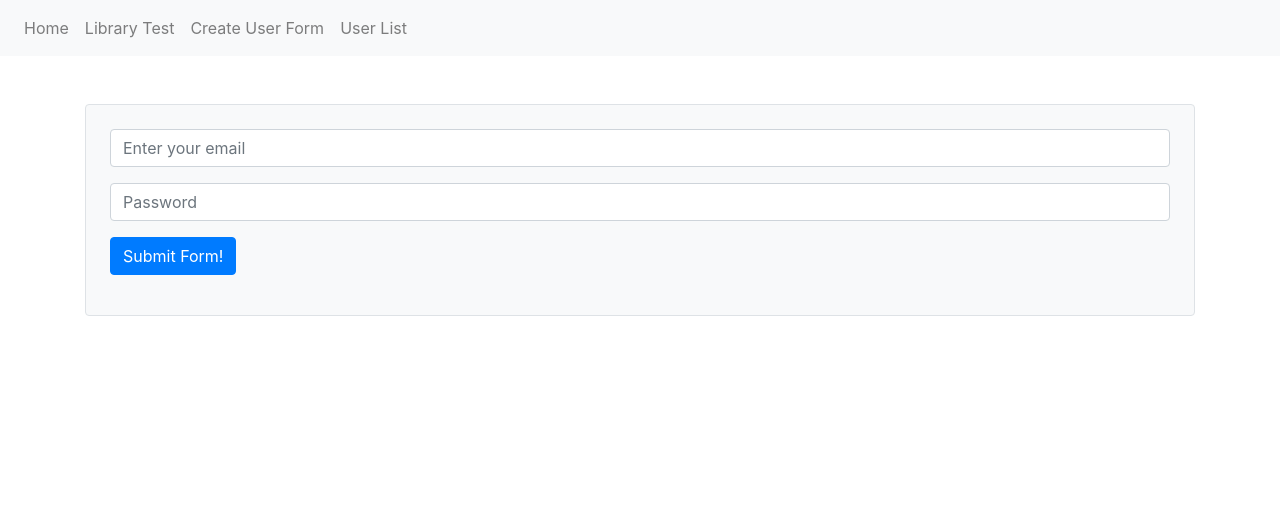
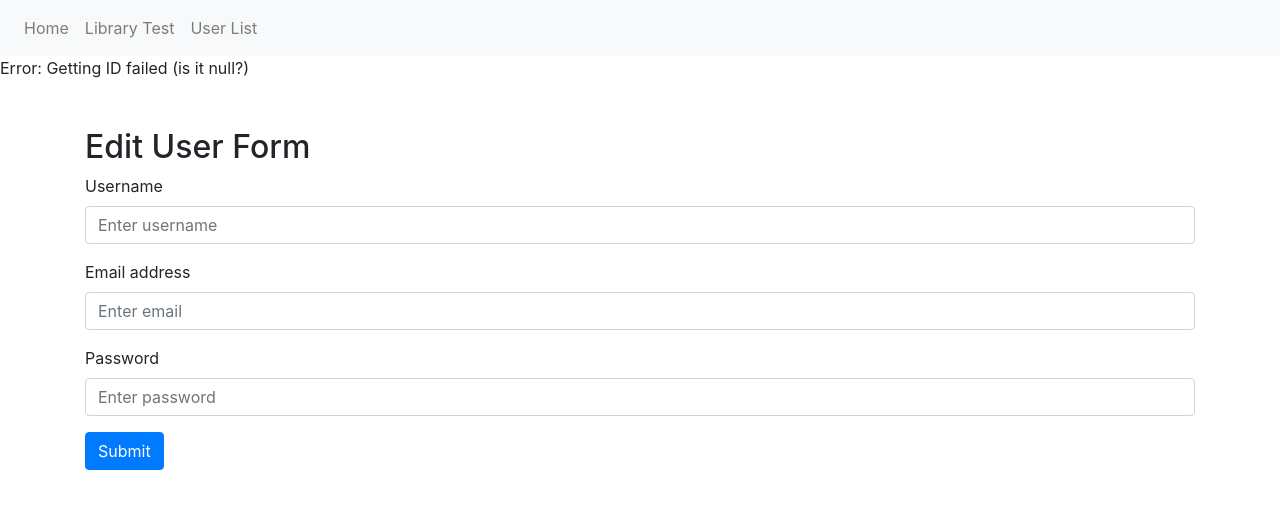
Before and after one commit to DigitalXcape/WebProgramming, a PHP site: page /userForm.php in a window 1280 px wide. Shown: the top 509 px of the page. Run offline with PHP 8.4, Linux system fonts and the light colour scheme.

Commit message:
iuyhfouytuiygb

```diff
--- a/classes/user.php
+++ b/classes/user.php
@@ -1,4 +1,6 @@
 <?php
+
+
 class User {
     // Properties (private fields)
     private $username;
@@ -10,6 +12,13 @@
         $this->setUsername($username);
         $this->setEmail($email);
         $this->setPassword($password);
+    }
+
+    // Constructor to initialize the object from database data
+    public function __constructFromData($username, $email, $password) {
+        $this->username = $username;
+        $this->email = $email;
+        $this->password = $password;
     }
 
     // Getter for username
@@ -34,12 +43,7 @@
 
     // Setter for email
     public function setEmail($email) {
-        // Basic email validation
-        if (filter_var($email, FILTER_VALIDATE_EMAIL)) {
-            $this->email = $email;
-        } else {
-            throw new Exception("Invalid email format.");
-        }
+        $this->email = $email;
     }
 
     // Getter for password (Note: typically, you shouldn't have a getter for passwords)
@@ -47,13 +51,36 @@
         return $this->password;
     }
 
-    // Setter for password
     public function setPassword($password) {
-        // You can add password strength validation here
-        if (strlen($password) >= 6) {
-            $this->password = password_hash($password, PASSWORD_BCRYPT); // Hashing the password
+        // Define regex patterns for validation
+        $lengthPattern = '/^.{8,20}$/';
+        $numberPattern = '/[0-9]/';
+        $lowercasePattern = '/[a-z]/';
+        $uppercasePattern = '/[A-Z]/';
+
+        // Initialize an array to hold the validation errors
+        $requirements = [];
+
+        // Check if the password meets all the requirements
+        if (!preg_match($lengthPattern, $password)) {
+            $requirements[] = "Password must be between 8 and 20 characters long.";
+        }
+        if (!preg_match($numberPattern, $password)) {
+            $requirements[] = "Password must contain at least one number.";
+        }
+        if (!preg_match($lowercasePattern, $password)) {
+            $requirements[] = "Password must contain at least one lowercase letter.";
+        }
+        if (!preg_match($uppercasePattern, $password)) {
+            $requirements[] = "Password must contain at least one uppercase letter.";
+        }
+
+        // Throw an exception if there are validation errors
+        if (count($requirements) > 0) {
+            throw new Exception(implode("\n", $requirements));
         } else {
-            throw new Exception("Password must be at least 6 characters long.");
+            // Hash the password and set it if validation is successful
+            $this->password = $password;
         }
     }
 
--- a/controller/userController.php
+++ b/controller/userController.php
@@ -1,15 +1,20 @@
 <?php
-require_once '../model/database.php';
+require_once '../model/UserModel.php';
 
 class UserController {
-    private $model;
+    public $model;
 
     public function __construct() {
-        $this->model = Database::getInstance();
+        $this->model = UserModel::getInstance();
     }
 
     public function showData() {
         return $this->model->getData();
     }
+
+    public function deleteUser($userId){
+        $this->model->deleteUser($userId);
+    }
+
 }
 ?>
--- /dev/null
+++ b/model/UserModel.php
@@ -0,0 +1,105 @@
+<?php
+require_once '../classes/user.php';
+
+class UserModel {
+    private static $instance = null;
+    private $conn;
+
+    private function __construct($dsn, $username, $password) {
+        try {
+            $this->conn = new PDO($dsn, $username, $password);
+            $this->conn->setAttribute(PDO::ATTR_ERRMODE, PDO::ERRMODE_EXCEPTION);
+        } catch (PDOException $e) {
+            die("Connection failed: " . $e->getMessage());
+        }
+    }
+
+    public static function getInstance() {
+        if (self::$instance === null) {
+            self::$instance = new UserModel('mysql:host=localhost;dbname=db_users', 'root', '');
+        }
+        return self::$instance;
+    }
+
+    public function getData() {
+        if ($this->conn) {
+            try {
+                $stmt = $this->conn->query("SELECT * FROM users");
+                return $stmt->fetchAll(PDO::FETCH_ASSOC);
+            } catch (PDOException $e) {
+                error_log("Query failed: " . $e->getMessage());
+                return [];
+            }
+        } else {
+            error_log("No connection.");
+            return [];
+        }
+    }
+
+    public function __destruct() {
+        $this->conn = null;
+    }
+
+    public function getUsers() {
+
+        $data = $this->getData();
+        $userList = [];
+
+        foreach ($data as $item) {
+            $userList[] = $item['UserName'];
+        }
+
+        return $userList;
+        }
+
+    public function getUserById($userId) {
+        if ($this->conn) {
+            try {
+                $stmt = $this->conn->prepare("SELECT UserName, Email, Password FROM users WHERE UserID = :userId");
+                $stmt->bindParam(':userId', $userId, PDO::PARAM_INT);
+                $stmt->execute();
+                $result = $stmt->fetch(PDO::FETCH_ASSOC);
+
+                if ($result) {
+                    // Create and return a User object
+                    return new User(
+                        $result['UserName'],
+                        $result['Email'],
+                        $result['Password']
+                    );
+                } else {
+                    return null;
+                }
+            } catch (PDOException $e) {
+                error_log("Query failed: " . $e->getMessage());
+                return null;
+            }
+        } else {
+            error_log("No connection.");
+            return null;
+        }
+    }
+
+    public function deleteUser($userId) {
+        if ($this->conn) {
+            try {
+                $stmt = $this->conn->prepare("DELETE FROM users WHERE UserID = :userId");
+                $stmt->bindParam(':userId', $userId, PDO::PARAM_INT);
+                $stmt->execute();
+
+                if ($stmt->rowCount() > 0) {
+                    return true;
+                } else {
+                    return false;
+                }
+            } catch (PDOException $e) {
+                error_log("Delete failed: " . $e->getMessage());
+                return false;
+            }
+        } else {
+            error_log("No connection.");
+            return false;
+        }
+    }
+}
+?>
--- a/php/navbar.php
+++ b/php/navbar.php
@@ -6,7 +6,6 @@
 $navItems = [
     'Home' => '../view/index.php',
     'Library Test' => '../view/libraryTest.php',
-    'Create User Form' => '../view/userForm.php',
     'User List' => '../view/userList.php'
 ];
 
--- a/view/userForm.php
+++ b/view/userForm.php
@@ -11,35 +11,57 @@
 <body>
     <?php generateNavBar($navItems); ?>
 
-    <div class="container my-5">
-        <div id="formContainer" class="p-4 border rounded bg-light"></div>
+    <?php
+    require_once '../controller/UserController.php';
+
+    $email = $username = $password = '';
+
+    try {
+        $controller = new UserController();
+
+        $userID = null;
+        if (isset($_GET['UserID'])) {
+            $userID = $_GET['UserID'];
+            echo "<p>User ID is: " . htmlspecialchars($userID) . "</p>";
+        } else {
+            throw new Exception("Getting ID failed (is it null?)");
+        }
+
+
+        if ($userID !== null && !empty($userID)) {
+            $user = $controller->model->getUserById($userID);
+            if ($user) {
+                $email = $user->getEmail();
+                $username = $user->getUsername();
+                $password = $user->getPassword();
+            } else {
+                echo "<p>User not found.</p>";
+            }
+        } else {
+            echo "<p>Invalid User ID.</p>";
+        }
+    } catch (Exception $e) {
+        echo "<p>Error: " . $e->getMessage() . "</p>";
+    }
+    ?>
+
+    <div class="container mt-5">
+        <h2>Edit User Form</h2>
+        <form>
+            <div class="form-group">
+                <label for="username">Username</label>
+                <input type="text" class="form-control" id="username" placeholder="Enter username" value="<?php echo $username; ?>" required>
+            </div>
+            <div class="form-group">
+                <label for="email">Email address</label>
+                <input type="email" class="form-control" id="email" placeholder="Enter email" value="<?php echo $email; ?>" required>
+            </div>
+            <div class="form-group">
+                <label for="password">Password</label>
+                <input type="password" class="form-control" id="password" placeholder="Enter password" value="<?php echo $password; ?>" required>
+            </div>
+            <button type="submit" class="btn btn-primary">Submit</button>
+        </form>
     </div>
-
-    <script>
-
-    document.addEventListener('DOMContentLoaded', () => {
-        const form = FunctionLibrary.createForm('formContainer');
-        form.classList.add('form-group'); // Add Bootstrap class to the form container
-
-        const emailInput = FunctionLibrary.createEmailInput('useremail', 'Enter your email');
-            emailInput.classList.add('form-control', 'mb-3'); // Add Bootstrap classes to email input
-            emailInput.id = 'email';
-            FunctionLibrary.addFormField(form, emailInput);
-
-        const passwordInput = FunctionLibrary.createTextInput('password', 'Password')
-        FunctionLibrary.validatePasswordField(passwordInput);
-        passwordInput.classList.add('form-control', 'mb-3'); // Add Bootstrap classes to password input
-        passwordInput.id = 'password';
-        FunctionLibrary.addFormField(form, passwordInput);
-
-        const submitButton = FunctionLibrary.createSubmitButton('Submit Form!', "");
-            submitButton.classList.add('btn', 'btn-primary');
-            FunctionLibrary.addFormField(form, submitButton);
-
-            form.addEventListener('submit', function(event) {
-                event.preventDefault();
-              });
-    });
-    </script>
 </body>
 </html>
```
Also changed, not shown: controller/deleteUserController.php (added, +16 -0 lines), model/database.php (deleted, +0 -41 lines), view/userList.php (+30 -4 lines).
